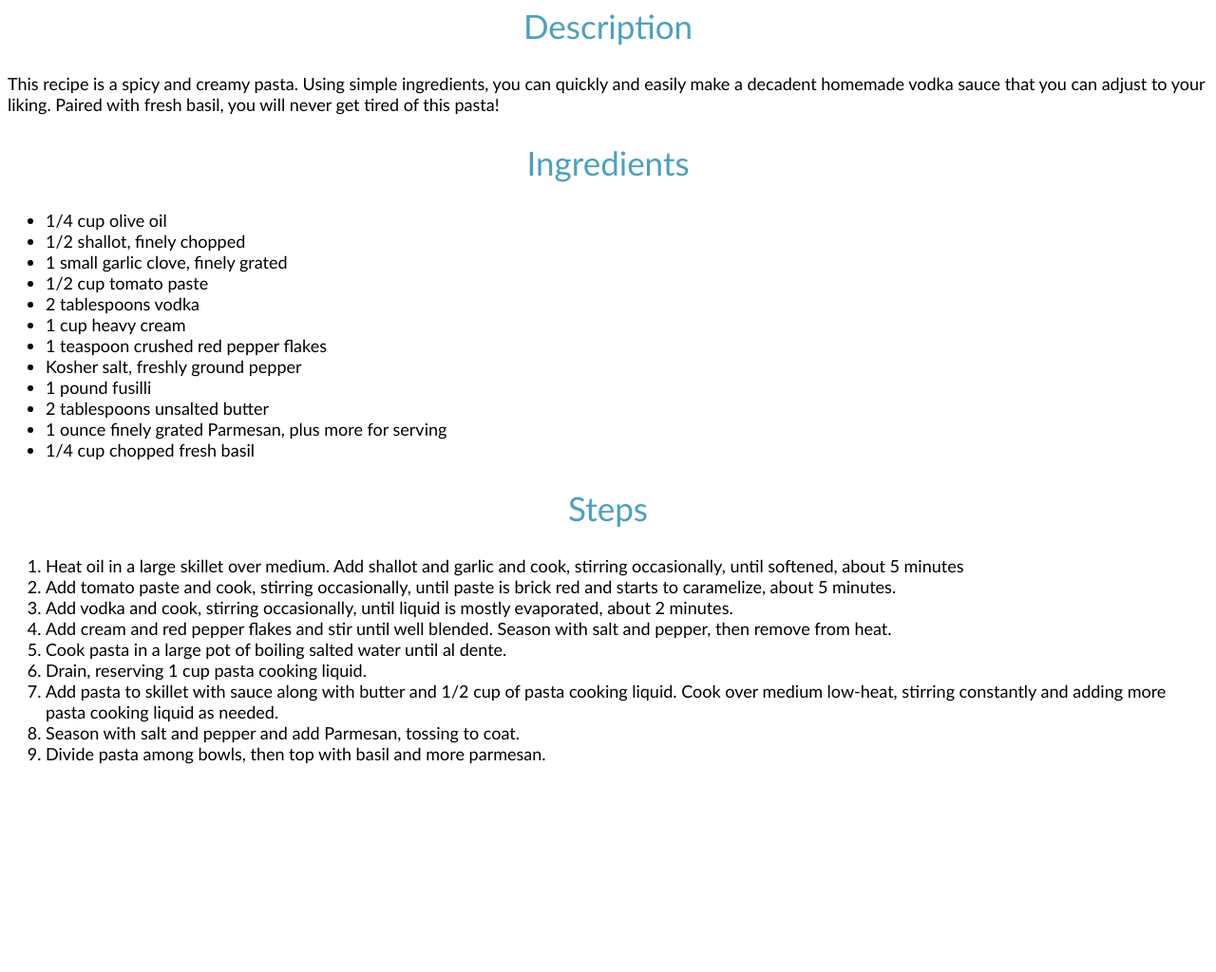
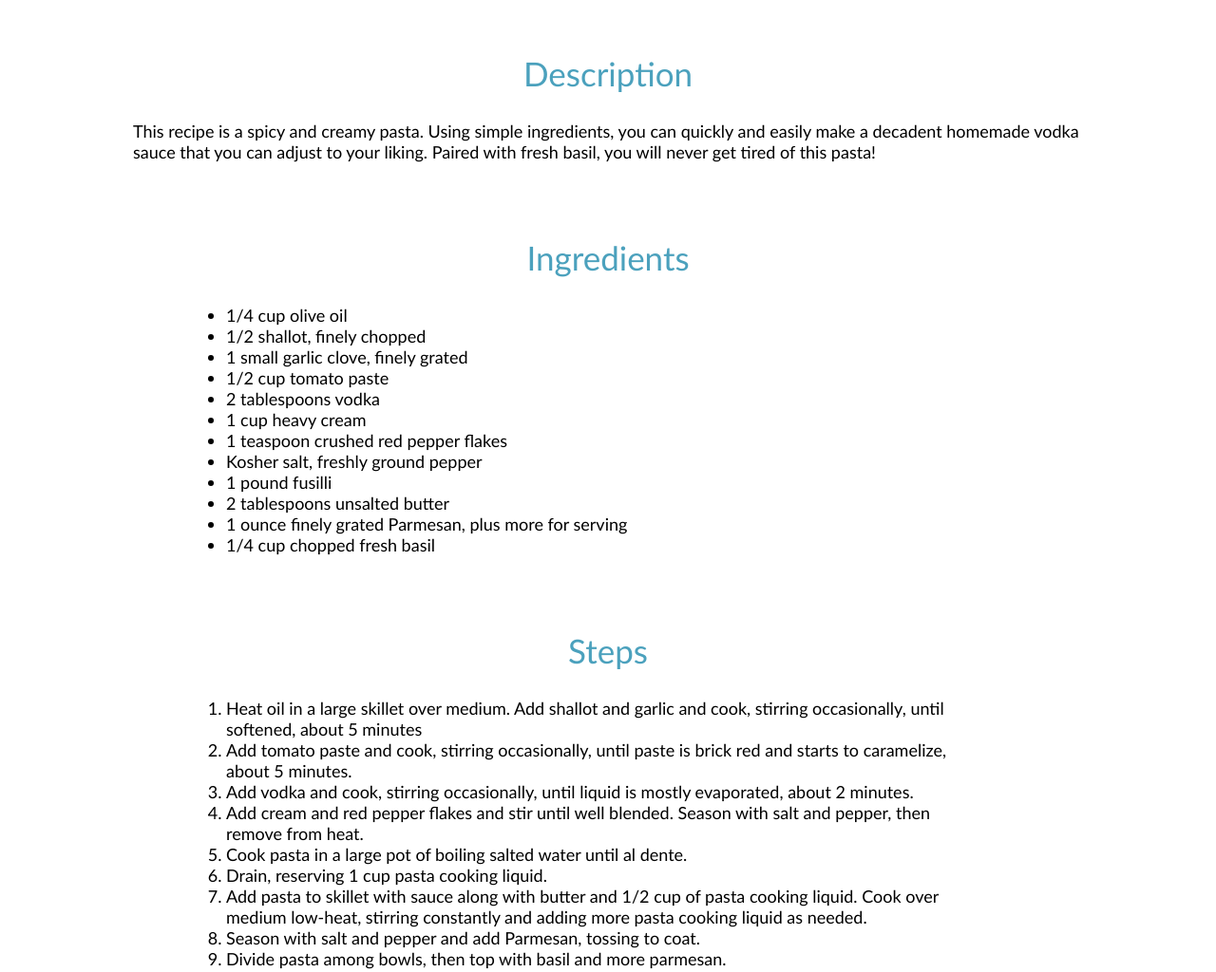
Before and after one commit to conniechen651/odin-recipes, a plain HTML site: page recipes/pasta.html in a window 1280 px wide. Shown: the part 500-1524 px from the top of the page at 95% size. Before the commit the page ends 1321 px from the top, so only its background shows below. Drawn offline with Linux system fonts and the light colour scheme.

Commit message:
Add padding and margins

```diff
--- a/recipes/pasta.html
+++ b/recipes/pasta.html
@@ -8,7 +8,7 @@
     <h2>Description</h2>
     <p>This recipe is a spicy and creamy pasta. Using simple ingredients, you can quickly and easily make a decadent homemade vodka sauce that you can adjust to your liking. Paired with fresh basil, you will never get tired of this pasta!</p>
     <h2>Ingredients</h2>
-    <ul>
+    <ul class="list">
         <li>1/4 cup olive oil</li>
         <li>1/2 shallot, finely chopped</li>
         <li>1 small garlic clove, finely grated</li>
@@ -23,7 +23,7 @@
         <li>1/4 cup chopped fresh basil</li>
     </ul>
     <h2>Steps</h2>
-    <ol>
+    <ol class="list">
         <li>Heat oil in a large skillet over medium. Add shallot and garlic and cook, stirring occasionally, until softened, about 5 minutes</li>
         <li>Add tomato paste and cook, stirring occasionally, until paste is brick red and starts to caramelize, about 5 minutes.</li>
         <li>Add vodka and cook, stirring occasionally, until liquid is mostly evaporated, about 2 minutes.</li>
--- a/style.css
+++ b/style.css
@@ -6,6 +6,11 @@ body{
 .item {
     font-size: 20px;
     text-align: center;
+    height: 30px;
+    width: 500px;
+    padding: 20px;
+    margin: 10px auto;
+    background-color: pink;
 }
 
 h1 {
@@ -18,6 +23,7 @@ h2{
     font-size: 35px;
     font-weight: 200;
     color: rgb(75, 161, 189);
+    padding-top: 50px;
 }
 
 img{
@@ -31,3 +37,13 @@ p {
     text-align: left;
     font-weight: 100;
 }
+
+p{
+    width: 1000px;
+    margin: 0 auto;
+}
+
+.list{
+    padding-left: 230px;
+    padding-right: 230px;
+}
```
Also changed, not shown: recipes/mexican-rice.html (+2 -2 lines), recipes/noodles.html (+2 -2 lines).
